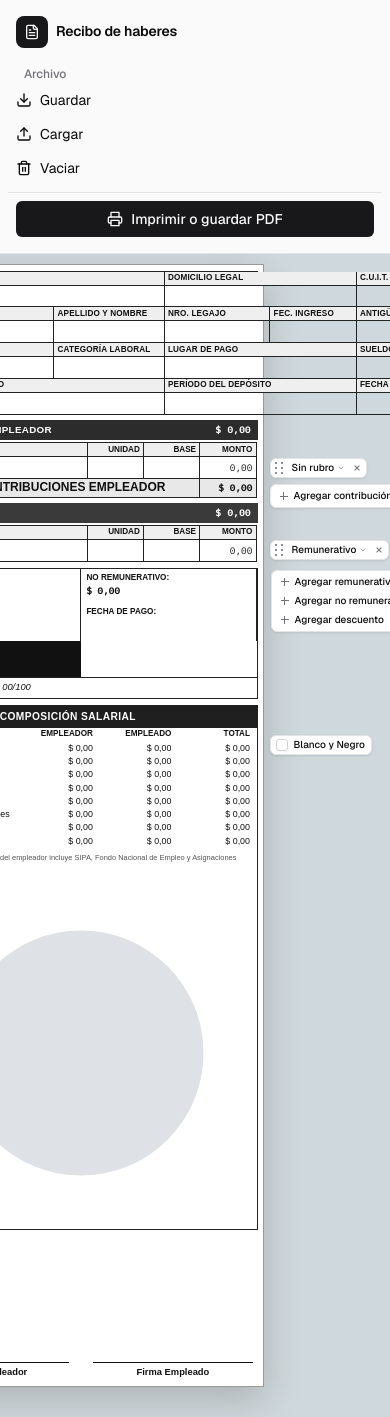
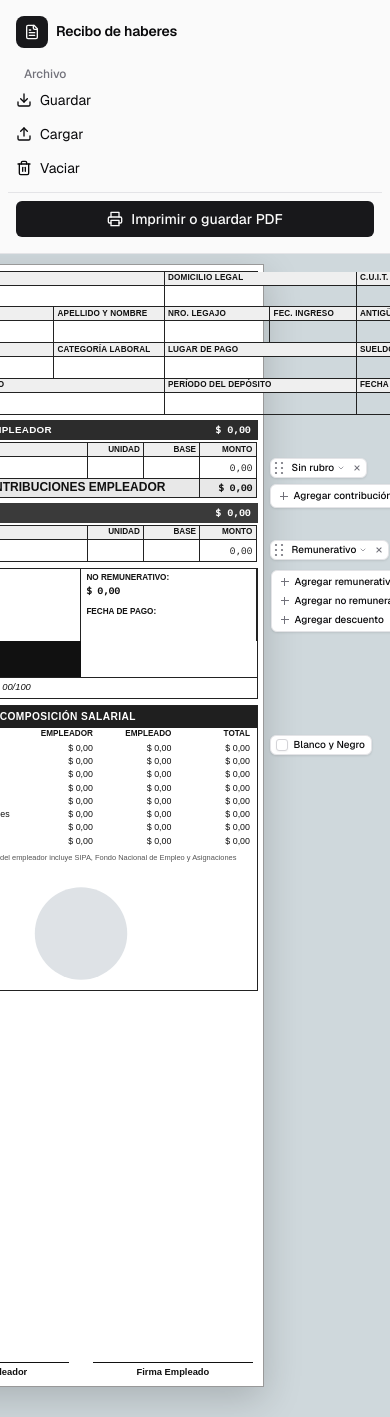
Before and after one commit to Franjk/recibosueldo, a React (Vite) app: page / in a window 390 px wide. Shown: the top 1417 px of the page. Built offline with nearby package versions, Linux system fonts and the light colour scheme.

Commit message:
Refactor PieChart dimensions for responsive rendering and enhance torta-box styling

```diff
--- a/src/components/PieChart.tsx
+++ b/src/components/PieChart.tsx
@@ -138,6 +138,8 @@ const ALTO_LINEA = 13.5
 const ANCHO_MAX = 132
 const MARGEN_TEXTO = 14
 const PAD = 4
+// Reservar ambos laterales aunque no haya etiquetas mantiene la escala del círculo.
+const ANCHO_GRAFICO = 2 * (RADIO + MARGEN_TEXTO + ANCHO_MAX + PAD + 4)
 
 type ParteTorta = { key: ClaveTorta; valor: number; pct: number; label: string }
 type Lado = 'left' | 'right'
@@ -296,8 +298,8 @@ export function PieChart({ partes, patrones }: { partes: ParteTorta[]; patrones:
 
   if (visibles.length === 0) {
     return (
-      <svg className="pie" viewBox="0 0 160 160" aria-hidden="true">
-        <circle cx="80" cy="80" r={r} fill="#dee2e6" />
+      <svg className="pie" viewBox={`0 0 ${ANCHO_GRAFICO} ${2 * (r + PAD)}`} aria-hidden="true">
+        <circle cx={ANCHO_GRAFICO / 2} cy={r + PAD} r={r} fill="#dee2e6" />
       </svg>
     )
   }
@@ -340,25 +342,19 @@ export function PieChart({ partes, patrones }: { partes: ParteTorta[]; patrones:
 
   const techoY = -(r + MARGEN_TEXTO + techo.alto / 2)
   const fondoY = fondo ? r + MARGEN_TEXTO + fondo.alto / 2 : 0
-  let minX = Math.min(-r, -techo.ancho / 2, fondo ? -fondo.ancho / 2 : 0)
-  let maxX = Math.max(r, techo.ancho / 2, fondo ? fondo.ancho / 2 : 0)
   let minY = Math.min(-r, techoY - techo.alto / 2)
   let maxY = Math.max(r, fondo ? fondoY + fondo.alto / 2 : r)
   for (const item of grupos.left) {
-    minX = Math.min(minX, item.x - item.ancho - 4)
-    maxX = Math.max(maxX, item.x)
     minY = Math.min(minY, item.y - item.alto / 2)
     maxY = Math.max(maxY, item.y + item.alto / 2)
   }
   for (const item of grupos.right) {
-    minX = Math.min(minX, item.x)
-    maxX = Math.max(maxX, item.x + item.ancho + 4)
     minY = Math.min(minY, item.y - item.alto / 2)
     maxY = Math.max(maxY, item.y + item.alto / 2)
   }
-  const cx = PAD - minX
+  const cx = ANCHO_GRAFICO / 2
   const cy = PAD - minY
-  const width = maxX - minX + PAD * 2
+  const width = ANCHO_GRAFICO
   const height = maxY - minY + PAD * 2
 
   const aria = medidas.map((slice) => `${slice.label}: ${formatoPct(slice.pct)}`).join(', ')
--- a/src/index.css
+++ b/src/index.css
@@ -803,6 +803,12 @@ html.reordenando * {
 
 .torta-box {
   position: relative;
+  display: grid;
+  align-items: safe center;
+  align-self: stretch;
+  /* La tabla define la altura de la fila, incluso con muchas etiquetas. */
+  contain: size;
+  overflow: auto;
   width: 100%;
   min-width: 0;
 }
@@ -949,6 +955,10 @@ html.reordenando * {
   .composicion-body {
     grid-template-columns: 1fr;
   }
+
+  .torta-box {
+    contain: none;
+  }
 }
 
 @media (prefers-reduced-motion: reduce) {
```
